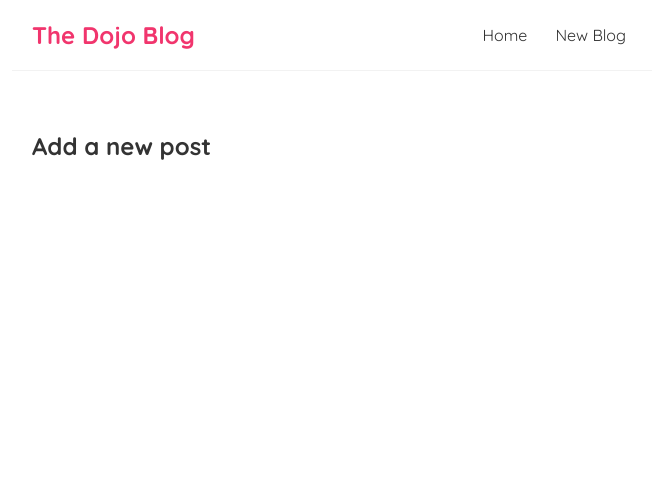
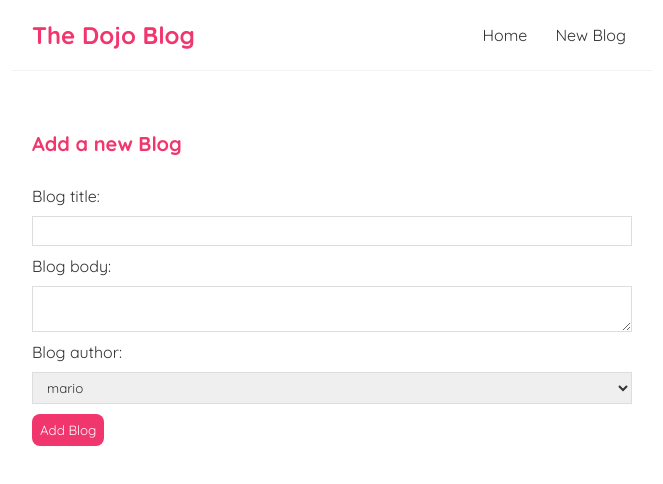
Before and after one commit to joshjwelsh/Learn-Reactjs, a React (Create React App) app: page /create in a window 1280 px wide. Shown: the top 484 px of the page, without its empty margins (308-971 px from the left). Built offline with nearby package versions, Linux system fonts and the light colour scheme; the HTML template or start-up script is replaced by a standard one.

Commit message:
submiting events and handling forms

```diff
--- a/src/Create.js
+++ b/src/Create.js
@@ -1,7 +1,49 @@
+import { useState } from "react";
 const Create = () => {
+	const [title, setTitle] = useState('');
+	const [body, setBody] = useState('');
+	const [author, setAuthor] = useState('mario');
+	const [isPending, setIsPending] = useState(false);
+	const handleSubmit = (e) => {
+		e.preventDefault();
+		const blog = { title, body, author };
+		setIsPending(true);
+		fetch("http://localhost:8000/blogs", {
+			method:'POST',
+			headers: {"Content-Type":"application/json"},
+			body: JSON.stringify(blog)
+		}).then(() => {
+			console.log("Post request sent");
+			setIsPending(false);
+		});
+	}
 	return (
 		<div className="create">
-			<h2>Add a new post</h2>
+			<h2>Add a new Blog</h2>
+			<form onSubmit={handleSubmit}>
+				<label>Blog title: </label>
+				<input type="text" required
+				value={title}
+				onChange={ (e) => setTitle(e.target.value) }
+				/>
+				<label>Blog body: </label>
+				<textarea required
+				value={body}
+				onChange={(e)=> setBody(e.target.value) }
+				>
+
+				</textarea>
+				<label>Blog author: </label>
+				<select
+				value={author}
+				onChange={(e) => setAuthor(e.target.value)}
+				>
+					<option value="mario">mario</option>
+					<option value="yoshi">yoshi</option>
+				</select>
+				{!isPending && <button>Add Blog</button>}
+				{isPending && <button disabled>Adding blog</button>}
+			</form>
 		</div>
 	);
 }
--- a/src/index.css
+++ b/src/index.css
@@ -62,11 +62,42 @@
 .blog-details div {
   margin: 20px 0;
 }
-/* .blog-details button {
+.blog-details button {
   background: #f1356d;
   color: #fff;
   border: 0;
   padding: 8px;
   border-radius: 8px;
   cursor: pointer;
-} */
+}
+* create new blog form */
+.create {
+  max-width: 400px;
+  margin: 0 auto;
+  text-align: center;
+}
+.create label {
+  text-align: left;
+  display: block;
+}
+.create h2 {
+  font-size: 20px;
+  color: #f1356d;
+  margin-bottom: 30px;
+}
+.create input, .create textarea, .create select {
+  width: 100%;
+  padding: 6px 10px;
+  margin: 10px 0;
+  border: 1px solid #ddd;
+  box-sizing: border-box;
+  display: block;
+}
+.create button {
+  background: #f1356d;
+  color: #fff;
+  border: 0;
+  padding: 8px;
+  border-radius: 8px;
+  cursor: pointer;
+}
```
Also changed, not shown: data/db.json (+24 -0 lines).
